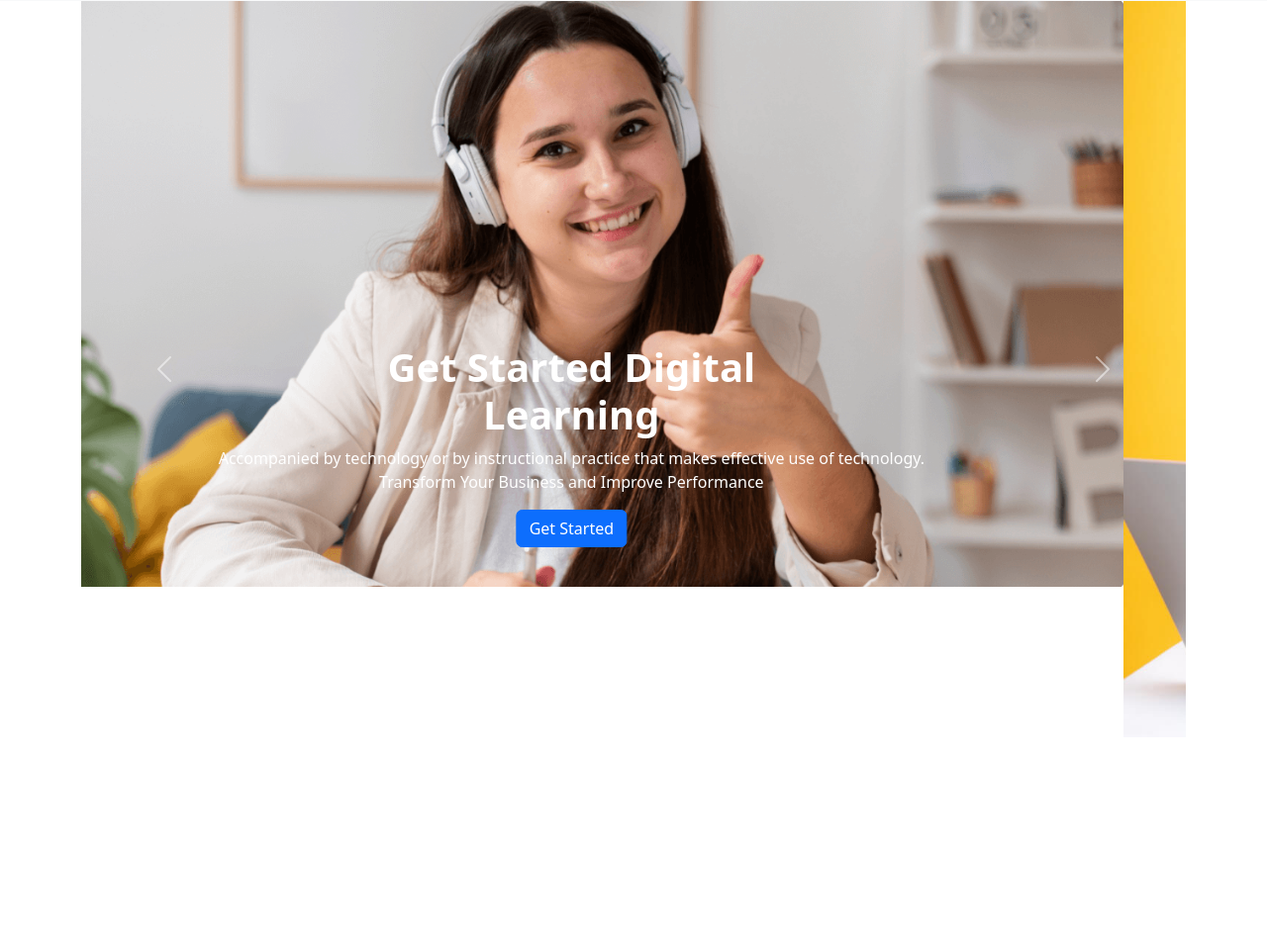
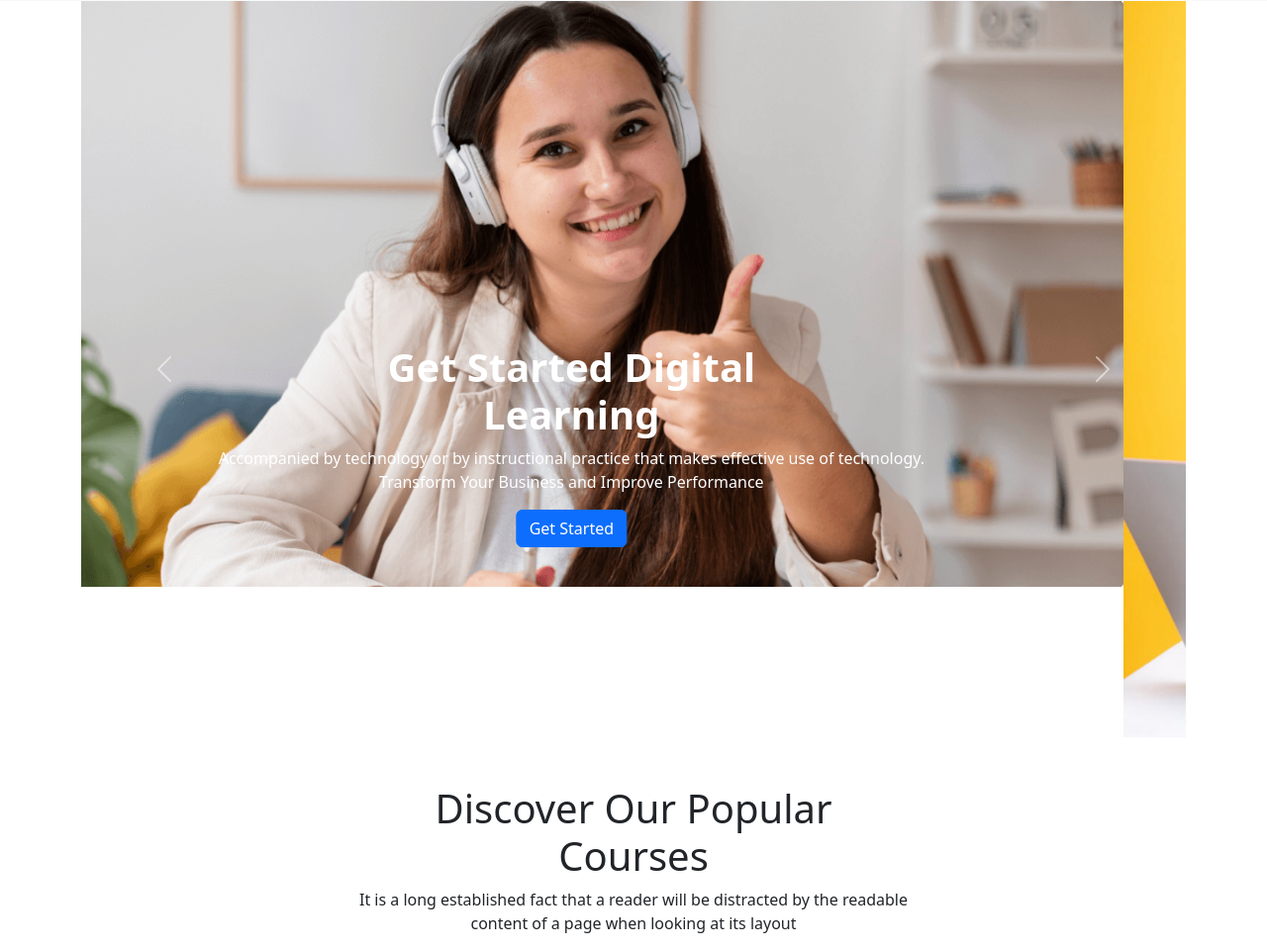
Before and after one commit to adhorahiba/Hiba-EduTech, a plain HTML site: page index.html in a window 1280 px wide. Shown: the part 151-1112 px from the top of the page at 99% size. Before the commit the page ends 896 px from the top, so only its background shows below. Drawn offline with nearby package versions, Linux system fonts and the light colour scheme.

Commit message:
main section heading added

```diff
--- a/index.html
+++ b/index.html
@@ -92,6 +92,21 @@
     </header>
     <!-- Header end -->
 
+    <!-- main section start -->
+    <main>
+        <section class="container">
+            <!-- main heading -->
+            <div class="text-center mt-5 mb-3">
+                <h1>Discover Our Popular <br>
+                    Courses</h1>
+                <p>It is a long established fact that a reader will be distracted by the readable <br>
+                    content of a page when looking at its layout</p>
+            </div>
+
+
+        </section>
+    </main>
+    <!-- main section start -->
 
 
 
```
